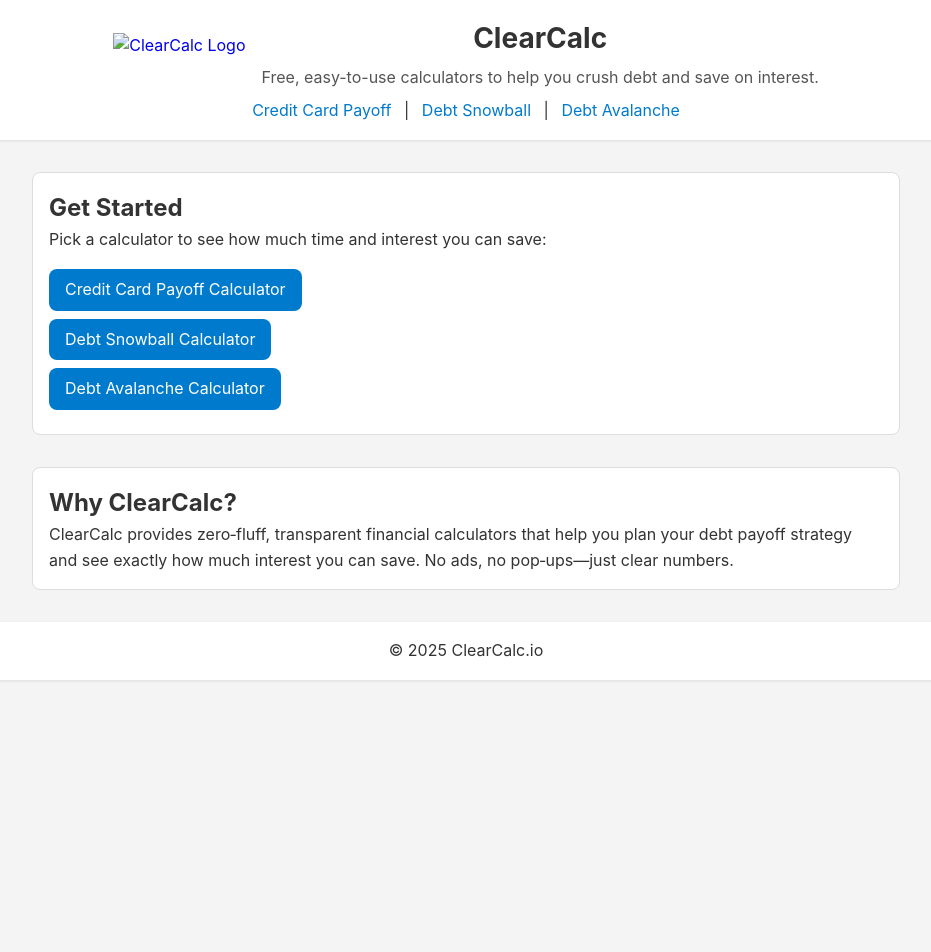
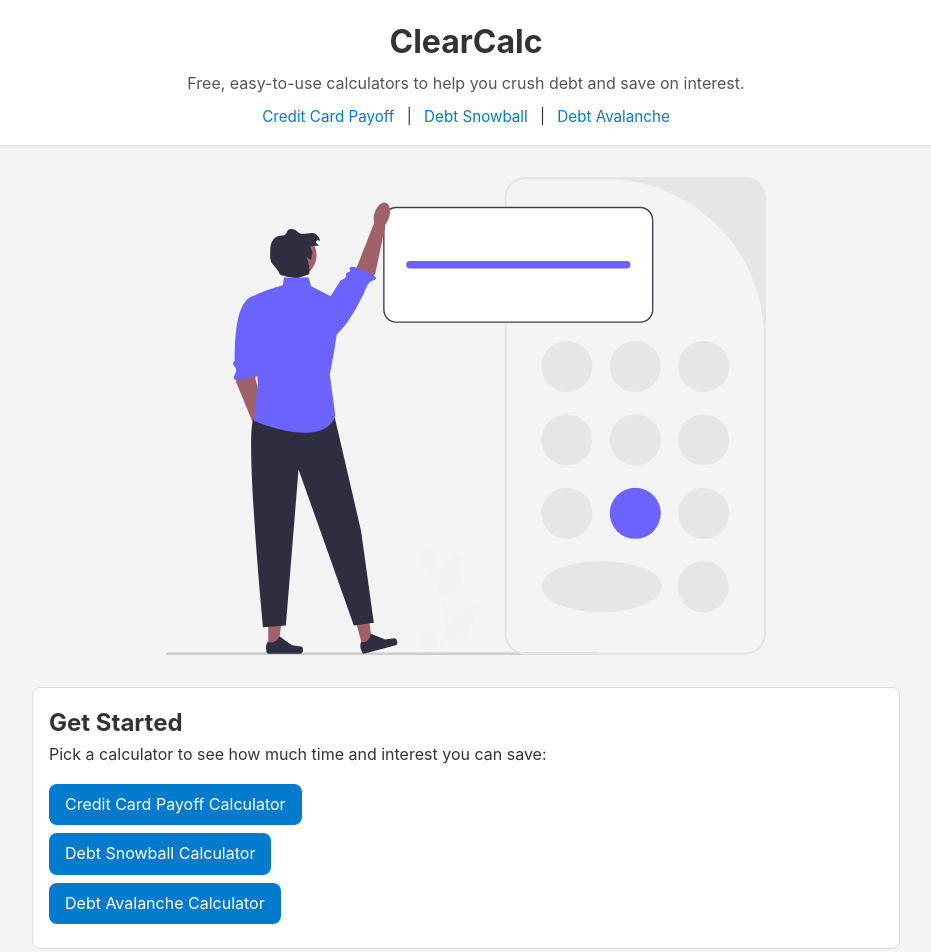
Before and after one commit to blickz55/clearcalc, a website: page index.html in a window 1280 px wide. Shown: the top 952 px of the page, without its empty margins (174-1105 px from the left). Before the commit the page ends 800 px from the top, so only its background shows below. Drawn offline with Linux system fonts and the light colour scheme.

Commit message:
Use hero.svg as hero illustration on homepage

```diff
--- a/css/style.css
+++ b/css/style.css
@@ -11,7 +11,7 @@
   --spacing: 1rem;
 }
 
-/* Global Reset */
+/* Reset */
 * {
   box-sizing: border-box;
   margin: 0;
@@ -33,40 +33,18 @@ footer {
   box-shadow: 0 1px 3px rgba(0, 0, 0, 0.1);
 }
 
-header .header-inner {
-  display: flex;
-  align-items: center;
-  justify-content: center;
-  gap: var(--spacing);
-  flex-wrap: wrap;
-  max-width: var(--max-content-width);
-  margin: 0 auto;
-  padding: 0 var(--spacing);
-}
-
-.logo-link {
-  display: inline-flex;
-  align-items: center;
-  text-decoration: none;
-}
-
-.logo {
-  height: 2.5rem;
-  width: auto;
-}
-
-.site-title h1 {
-  font-size: 1.75rem;
+header h1 {
+  font-size: 2rem;
   margin-bottom: 0.25rem;
 }
 
-.site-title p {
-  font-size: 1rem;
+header p {
   color: #555;
+  margin-bottom: 0.5rem;
 }
 
 nav {
-  margin-top: 0.5rem;
+  font-size: 0.95rem;
 }
 
 nav a {
@@ -79,9 +57,23 @@ nav a:hover {
   text-decoration: underline;
 }
 
+/* Hero Illustration */
+.hero {
+  display: flex;
+  justify-content: center;
+  margin: 2rem 0;
+}
+
+.hero img {
+  width: 100%;
+  max-width: 600px;
+  height: auto;
+}
+
+/* Main */
 main {
   max-width: var(--max-content-width);
-  margin: 2rem auto;
+  margin: 0 auto 2rem;
   padding: 0 var(--spacing);
 }
 
@@ -110,14 +102,14 @@ main {
   padding: 0.5rem 1rem;
   border-radius: var(--border-radius);
   text-decoration: none;
-  transition: background 0.2s ease;
+  transition: background 0.2s;
 }
 
 .cta:hover {
   background: var(--primary-hover);
 }
 
-/* Calculator Section */
+/* Calculator containers (used in individual calculator pages) */
 section.calculator {
   background: var(--surface);
   border: 1px solid var(--border);
@@ -132,7 +124,6 @@ section.calculator form {
   grid-template-columns: repeat(auto-fit, minmax(200px, 1fr));
 }
 
-/* Form Field Group */
 .field,
 .debt-entry {
   display: flex;
@@ -153,7 +144,6 @@ section.calculator form {
   font-size: 1rem;
 }
 
-/* Button Styles */
 button {
   background: var(--primary-color);
   color: #fff;
@@ -162,7 +152,7 @@ button {
   font-size: 1rem;
   border-radius: var(--border-radius);
   cursor: pointer;
-  transition: background 0.2s ease;
+  transition: background 0.2s;
   grid-column: 1 / -1;
   justify-self: start;
 }
@@ -171,23 +161,20 @@ button:hover {
   background: var(--primary-hover);
 }
 
-/* Results Box */
 .results {
   background: var(--surface);
   border: 1px solid var(--border);
   border-radius: var(--border-radius);
   padding: var(--spacing);
-  box-shadow: 0 1px 4px rgba(0, 0, 0, 0.05);
+  box-shadow: 0 1px 4px rgba(0,0,0,0.05);
   margin-top: var(--spacing);
 }
 
-/* Error Text */
 .error {
   color: var(--error-color);
   font-weight: bold;
 }
 
-/* Responsive */
 @media (max-width: 600px) {
   section.calculator form {
     grid-template-columns: 1fr;
--- a/index.html
+++ b/index.html
@@ -8,21 +8,19 @@
 </head>
 <body>
   <header>
-    <div class="header-inner">
-      <a href="index.html" class="logo-link">
-        <img src="assets/logo.svg" alt="ClearCalc Logo" class="logo" />
-      </a>
-      <div class="site-title">
-        <h1>ClearCalc</h1>
-        <p>Free, easy-to-use calculators to help you crush debt and save on interest.</p>
-      </div>
-    </div>
+    <h1>ClearCalc</h1>
+    <p>Free, easy-to-use calculators to help you crush debt and save on interest.</p>
     <nav>
       <a href="calculators/credit-card-payoff.html">Credit Card Payoff</a> |
       <a href="calculators/debt-snowball.html">Debt Snowball</a> |
       <a href="calculators/debt-avalanche.html">Debt Avalanche</a>
     </nav>
   </header>
+
+  <!-- Hero Illustration -->
+  <section class="hero">
+    <img src="assets/hero.svg" alt="Illustration of financial planning and calculators" />
+  </section>
 
   <main>
     <section class="featured">
```
